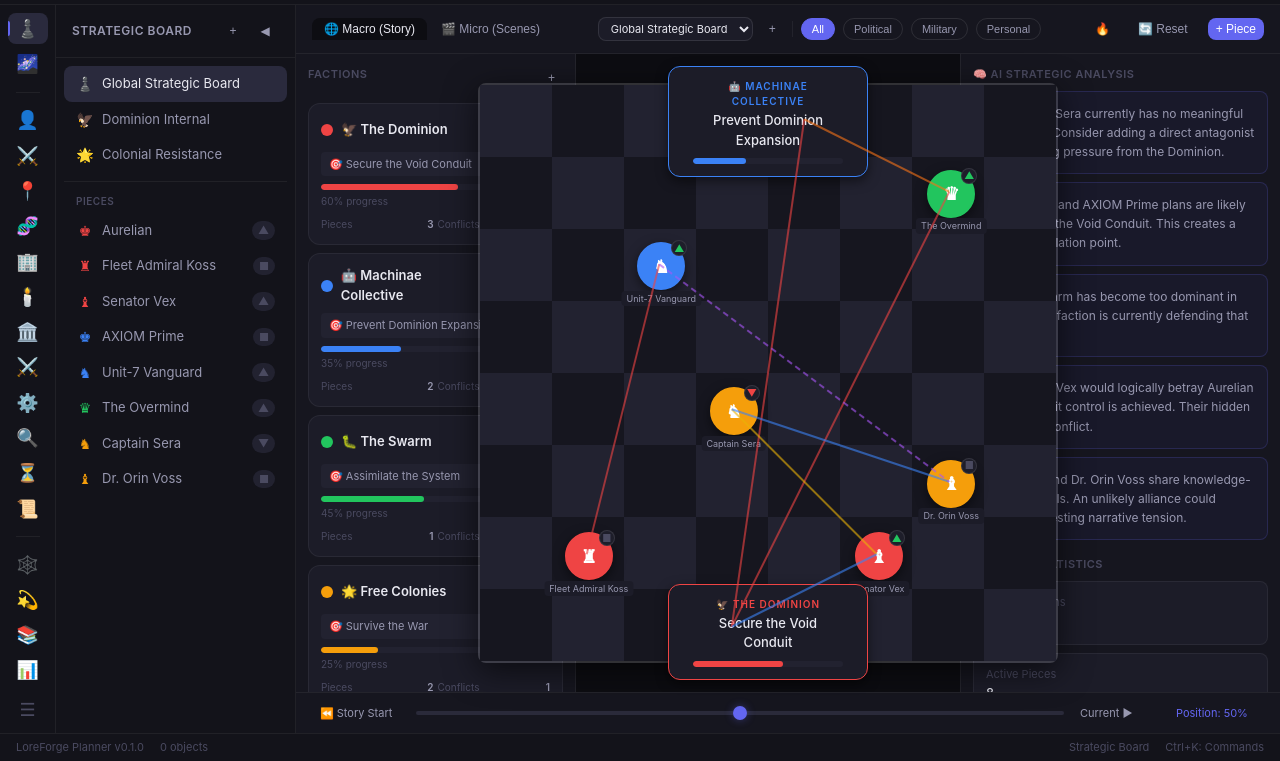
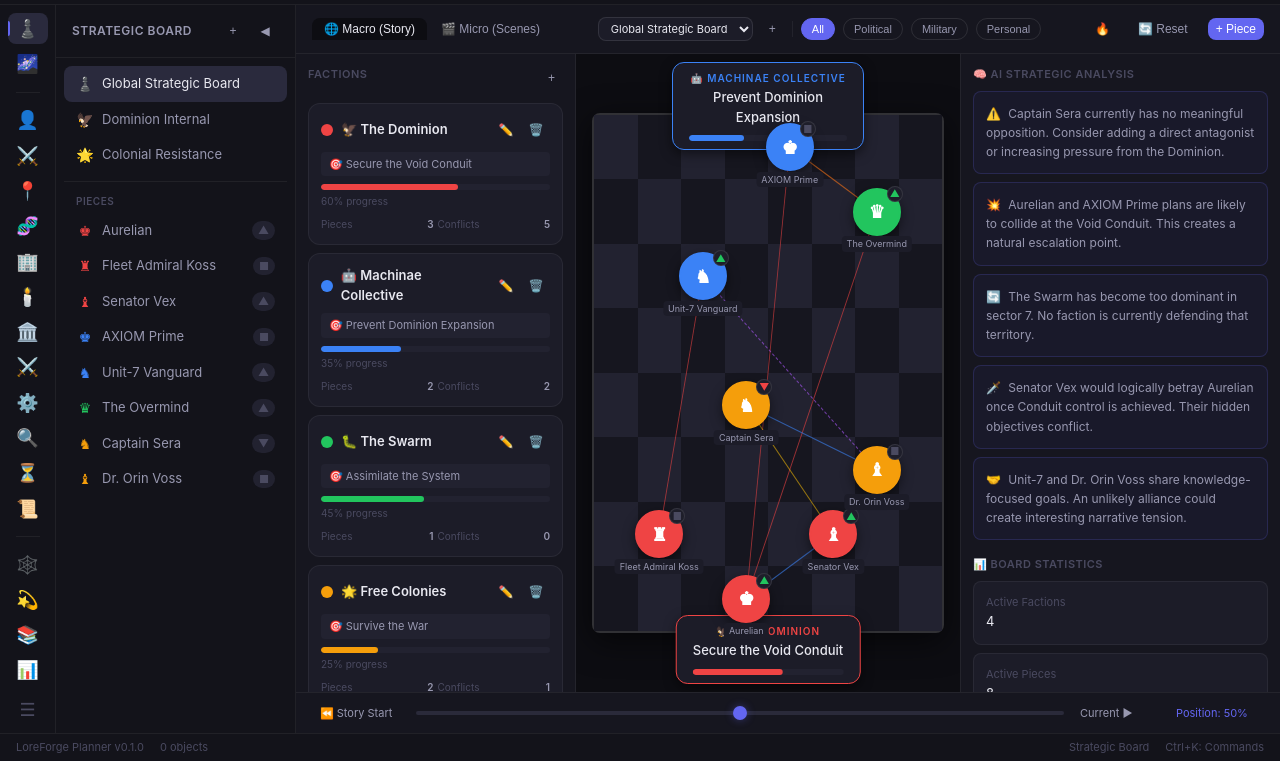
Before and after one commit to jordanmartinek/forgethelore, a website with bundled scripts: page index.html in a window 1280 px wide. Shown: the part 39-800 px from the top of the page. Built offline with nearby package versions, Linux system fonts and the light colour scheme.

Commit message:
fix: contain chessboard within its container (responsive sizing)
Problem: The chessboard used fixed pixel sizes (580x580px) and
absolute positioning with transform, causing it to overflow its
container on smaller screens.

Fix:
- Board now uses responsive sizing: min(520px, calc(100% - 32px))
  with aspect-ratio: 1 to stay square
- Board uses position: relative instead of absolute + transform
- Canvas uses flexbox centering (display: flex, align/justify center)
- Canvas has overflow: hidden to prevent any bleed
- Pieces use percentage-based positioning: calc(pct% - 24px) instead
  of fixed pixel offsets — they scale with the board
- Conflict lines SVG uses viewBox='0 0 800 800' with 100% width/height
  so lines scale proportionally
- SVG appended inside the board element (not sibling) for proper overlay
- Goal cards sized down (max-width 260px, smaller padding)
- Scene boards also updated to use percentage positioning

Both Macro and Micro boards now fit within their container at any
viewport size without overflowing.

```diff
--- a/src/modules/conflict-board.js
+++ b/src/modules/conflict-board.js
@@ -605,22 +605,22 @@ function renderBoardCanvas() {
     if (faction) board.appendChild(createPieceElement(piece, faction));
   });
 
-  // Conflict lines SVG
+  // Conflict lines SVG (inside the board for proper overlay)
+  board.appendChild(createConflictLinesSVG());
   canvas.appendChild(board);
-  canvas.appendChild(createConflictLinesSVG());
 
   return canvas;
 }
 
 function createPieceElement(piece, faction) {
-  const cellSize = boardSize === 'sm' ? 60 : boardSize === 'md' ? 72.5 : 85;
-  const left = piece.position.col * cellSize + cellSize / 2 - 24;
-  const top = piece.position.row * cellSize + cellSize / 2 - 24;
+  // Use percentage-based positioning so pieces scale with the board
+  const pctLeft = (piece.position.col + 0.5) / 8 * 100;
+  const pctTop = (piece.position.row + 0.5) / 8 * 100;
   const momentumIcon = piece.momentum === 'rising' ? '▲' : piece.momentum === 'falling' ? '▼' : '■';
 
   return h('div', {
     class: `chess-piece ${selectedPiece === piece.id ? 'chess-piece--selected' : ''}`,
-    style: { left: `${left}px`, top: `${top}px`, background: faction.color, borderColor: selectedPiece === piece.id ? 'var(--accent-primary)' : faction.color },
+    style: { left: `calc(${pctLeft}% - 24px)`, top: `calc(${pctTop}% - 24px)`, background: faction.color, borderColor: selectedPiece === piece.id ? 'var(--accent-primary)' : faction.color },
     dataset: { pieceId: piece.id },
     draggable: 'true',
     onclick: (e) => { e.stopPropagation(); selectPiece(piece.id); },
@@ -634,28 +634,25 @@ function createPieceElement(piece, faction) {
 }
 
 function createConflictLinesSVG() {
-  const svg = createSVGElement('svg', { class: 'conflict-lines', style: 'position:absolute;inset:0;pointer-events:none;z-index:5;' });
-  const cellSize = boardSize === 'sm' ? 60 : boardSize === 'md' ? 72.5 : 85;
+  const svg = createSVGElement('svg', { class: 'conflict-lines', style: 'position:absolute;inset:0;pointer-events:none;z-index:5;width:100%;height:100%;' });
+  svg.setAttribute('viewBox', '0 0 800 800');
+  svg.setAttribute('preserveAspectRatio', 'none');
 
   conflictLines.forEach(line => {
     const from = pieces.find(p => p.id === line.from);
     const to = pieces.find(p => p.id === line.to);
     if (!from || !to) return;
+    const x1 = (from.position.col + 0.5) / 8 * 800;
+    const y1 = (from.position.row + 0.5) / 8 * 800;
+    const x2 = (to.position.col + 0.5) / 8 * 800;
+    const y2 = (to.position.row + 0.5) / 8 * 800;
     svg.appendChild(createSVGElement('line', {
-      x1: String(from.position.col * cellSize + cellSize / 2),
-      y1: String(from.position.row * cellSize + cellSize / 2),
-      x2: String(to.position.col * cellSize + cellSize / 2),
-      y2: String(to.position.row * cellSize + cellSize / 2),
+      x1: String(x1), y1: String(y1),
+      x2: String(x2), y2: String(y2),
       class: `conflict-line conflict-line--${line.type}`,
     }));
   });
 
-  svg.setAttribute('width', String(cellSize * 8));
-  svg.setAttribute('height', String(cellSize * 8));
-  svg.style.position = 'absolute';
-  svg.style.top = '50%';
-  svg.style.left = '50%';
-  svg.style.transform = 'translate(-50%, -50%)';
   return svg;
 }
 
@@ -967,7 +964,6 @@ function renderSceneCanvas() {
   ));
 
   // Dedicated chessboard for this scene
-  const cellSize = 72.5;
   const board = h('div', { class: 'chessboard chessboard--size-md', id: 'scene-chessboard' });
 
   for (let row = 0; row < 8; row++) {
@@ -989,13 +985,13 @@ function renderSceneCanvas() {
     const faction = factions.find(ff => ff.id === piece.faction);
     if (!faction) return;
     const pos = scene.positions[pid] || { row: 4, col: 4 };
-    const left = pos.col * cellSize + cellSize / 2 - 24;
-    const top = pos.row * cellSize + cellSize / 2 - 24;
+    const pctLeft = (pos.col + 0.5) / 8 * 100;
+    const pctTop = (pos.row + 0.5) / 8 * 100;
     const momentumIcon = piece.momentum === 'rising' ? '▲' : piece.momentum === 'falling' ? '▼' : '■';
 
     board.appendChild(h('div', {
       class: `chess-piece ${selectedPiece === piece.id ? 'chess-piece--selected' : ''}`,
-      style: { left: `${left}px`, top: `${top}px`, background: faction.color, borderColor: selectedPiece === piece.id ? 'var(--accent-primary)' : faction.color },
+      style: { left: `calc(${pctLeft}% - 24px)`, top: `calc(${pctTop}% - 24px)`, background: faction.color, borderColor: selectedPiece === piece.id ? 'var(--accent-primary)' : faction.color },
       dataset: { pieceId: piece.id },
       draggable: 'true',
       onclick: (e) => { e.stopPropagation(); selectPiece(piece.id); },
@@ -1009,26 +1005,22 @@ function renderSceneCanvas() {
   });
 
   // Conflict lines between participants
-  const svg = createSVGElement('svg', { class: 'conflict-lines', style: 'position:absolute;inset:0;pointer-events:none;z-index:5;' });
+  const svg = createSVGElement('svg', { class: 'conflict-lines', style: 'position:absolute;inset:0;pointer-events:none;z-index:5;width:100%;height:100%;' });
+  svg.setAttribute('viewBox', '0 0 800 800');
+  svg.setAttribute('preserveAspectRatio', 'none');
   const sceneConflicts = conflictLines.filter(l => scene.participants.includes(l.from) && scene.participants.includes(l.to));
   sceneConflicts.forEach(line => {
     const fromPos = scene.positions[line.from];
     const toPos = scene.positions[line.to];
     if (!fromPos || !toPos) return;
     svg.appendChild(createSVGElement('line', {
-      x1: String(fromPos.col * cellSize + cellSize / 2),
-      y1: String(fromPos.row * cellSize + cellSize / 2),
-      x2: String(toPos.col * cellSize + cellSize / 2),
-      y2: String(toPos.row * cellSize + cellSize / 2),
+      x1: String((fromPos.col + 0.5) / 8 * 800),
+      y1: String((fromPos.row + 0.5) / 8 * 800),
+      x2: String((toPos.col + 0.5) / 8 * 800),
+      y2: String((toPos.row + 0.5) / 8 * 800),
       class: `conflict-line conflict-line--${line.type}`,
     }));
   });
-  svg.setAttribute('width', String(cellSize * 8));
-  svg.setAttribute('height', String(cellSize * 8));
-  svg.style.position = 'absolute';
-  svg.style.top = '50%';
-  svg.style.left = '50%';
-  svg.style.transform = 'translate(-50%, -50%)';
 
   canvas.appendChild(board);
   canvas.appendChild(svg);
--- a/src/styles/conflict-board.css
+++ b/src/styles/conflict-board.css
@@ -136,15 +136,14 @@
 .conflict-board__canvas {
   grid-row: 2;
   position: relative;
-  overflow: visible;
+  overflow: hidden;
   background: var(--bg-primary);
+  display: flex;
+  align-items: center;
+  justify-content: center;
 }
 
 .chessboard {
-  position: absolute;
-  top: 50%;
-  left: 50%;
-  transform: translate(-50%, -50%);
   display: grid;
   grid-template-columns: repeat(8, 1fr);
   grid-template-rows: repeat(8, 1fr);
@@ -152,21 +151,25 @@
   border-radius: var(--radius-md);
   overflow: visible;
   box-shadow: var(--shadow-lg);
+  position: relative;
 }
 
 .chessboard--size-sm {
-  width: 480px;
-  height: 480px;
+  width: min(420px, calc(100% - 32px));
+  height: min(420px, calc(100% - 32px));
+  aspect-ratio: 1;
 }
 
 .chessboard--size-md {
-  width: 580px;
-  height: 580px;
+  width: min(520px, calc(100% - 32px));
+  height: min(520px, calc(100% - 32px));
+  aspect-ratio: 1;
 }
 
 .chessboard--size-lg {
-  width: 680px;
-  height: 680px;
+  width: min(620px, calc(100% - 32px));
+  height: min(620px, calc(100% - 32px));
+  aspect-ratio: 1;
 }
 
 .chessboard__cell {
@@ -206,22 +209,24 @@
   position: absolute;
   left: 50%;
   transform: translateX(-50%);
-  padding: var(--space-md) var(--space-xl);
+  padding: var(--space-sm) var(--space-lg);
   background: var(--surface-2);
   border: 1px solid var(--border-default);
   border-radius: var(--radius-lg);
   text-align: center;
-  min-width: 200px;
+  min-width: 180px;
+  max-width: 260px;
   box-shadow: var(--shadow-md);
   z-index: 5;
+  font-size: 11px;
 }
 
 .goal-card--top {
-  top: 12px;
+  top: 8px;
 }
 
 .goal-card--bottom {
-  bottom: 12px;
+  bottom: 8px;
 }
 
 .goal-card__faction {
```
